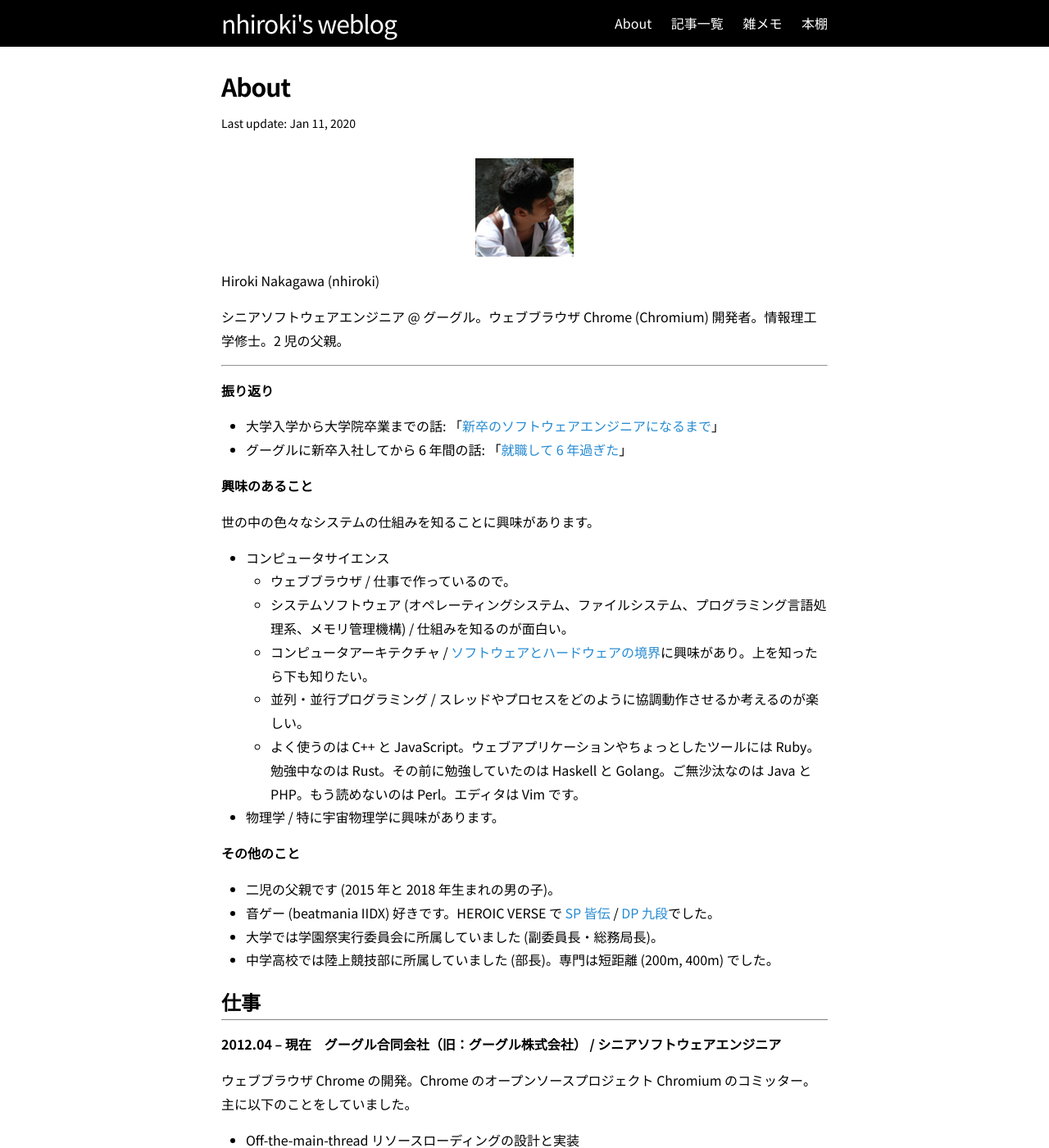
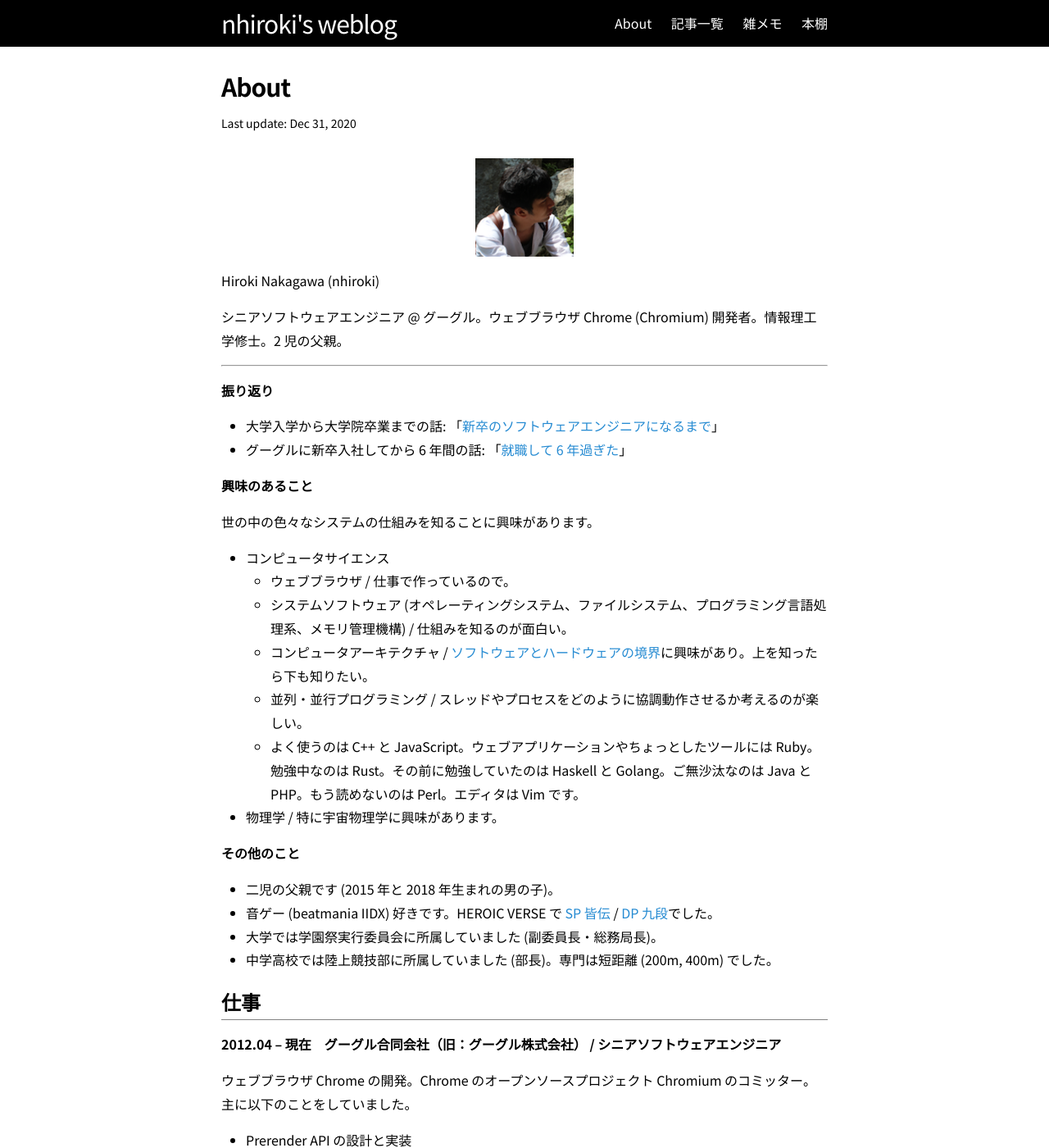
Before and after one commit to nhiroki/nhiroki.github.io, a Jekyll site: the page built from about.md, in a window 1280 px wide and 1400 px high. Shown: the whole window at 82% size. Built offline with Jekyll 4.4.1, drawn with Linux system fonts in a browser that asks for light colours; comment, search, counter and statistics services are not loaded; some of the changed text lies outside the part shown.

Commit message:
Update the about page

```diff
--- a/about.md
+++ b/about.md
@@ -1,7 +1,7 @@
 ---
 layout: page
 title: About
-date: 2020/01/11
+date: 2020/12/31
 permalink: /about/
 ---
 
@@ -43,6 +43,9 @@
 
 ウェブブラウザ Chrome の開発。Chrome のオープンソースプロジェクト Chromium のコミッター。主に以下のことをしていました。
 
+* Prerender API の設計と実装
+* レンダリングエンジンに最適化ヒントを与える基盤の設計と実装
+* 103 Early Hints の評価メトリクスの設計と実装
 * Off-the-main-thread リソースローディングの設計と実装
   - [ネットワーク API のメインスレッド依存をなくす話](/2018/06/15/blink-off-the-main-thread-loading)
   - [ウェブブラウザの off-the-main-thread API の話](/2018/05/07/off-the-main-thread-api)
@@ -94,6 +97,7 @@
 
 **発表**
 
+* 2020.12.04 「ウェブの進化とウェブブラウザ開発の最前線」 (慶應義塾大学 情報工学特別講義) ([article](/2020/12/04/web-and-browser), [slide](https://docs.google.com/presentation/d/e/2PACX-1vQA7761ZtEk8uqs6wQ3sOsXo2B-IGpsvRHHftseFDoPTcE4Jq0TPCuX92GrLeL0D4wkJNhUk0jVxE3V/pub?start=false&loop=false&delayms=3000))
 * 2017.03.21 「[論文紹介] The Linux Scheduler: A Decade of Wasted Cores (EuroSys 2016)」([システム系輪講会](https://connpass.com/event/52323/)) ([slide](https://docs.google.com/presentation/d/1B9lC6uPxHBzWm9Elhn8cvvQXy7ykIe7EPgFe0i0hAYk/pub?start=false&loop=false&slide=id.p))
 * 2016.02.06 「IoT 時代の Web エンジニア」 (IT 分科会 #2) (slide)
 * 2015.08.02 「Mobile Web and Native App -Past, Present, Future-」 (IT 分科会 #1) (slide)
```
